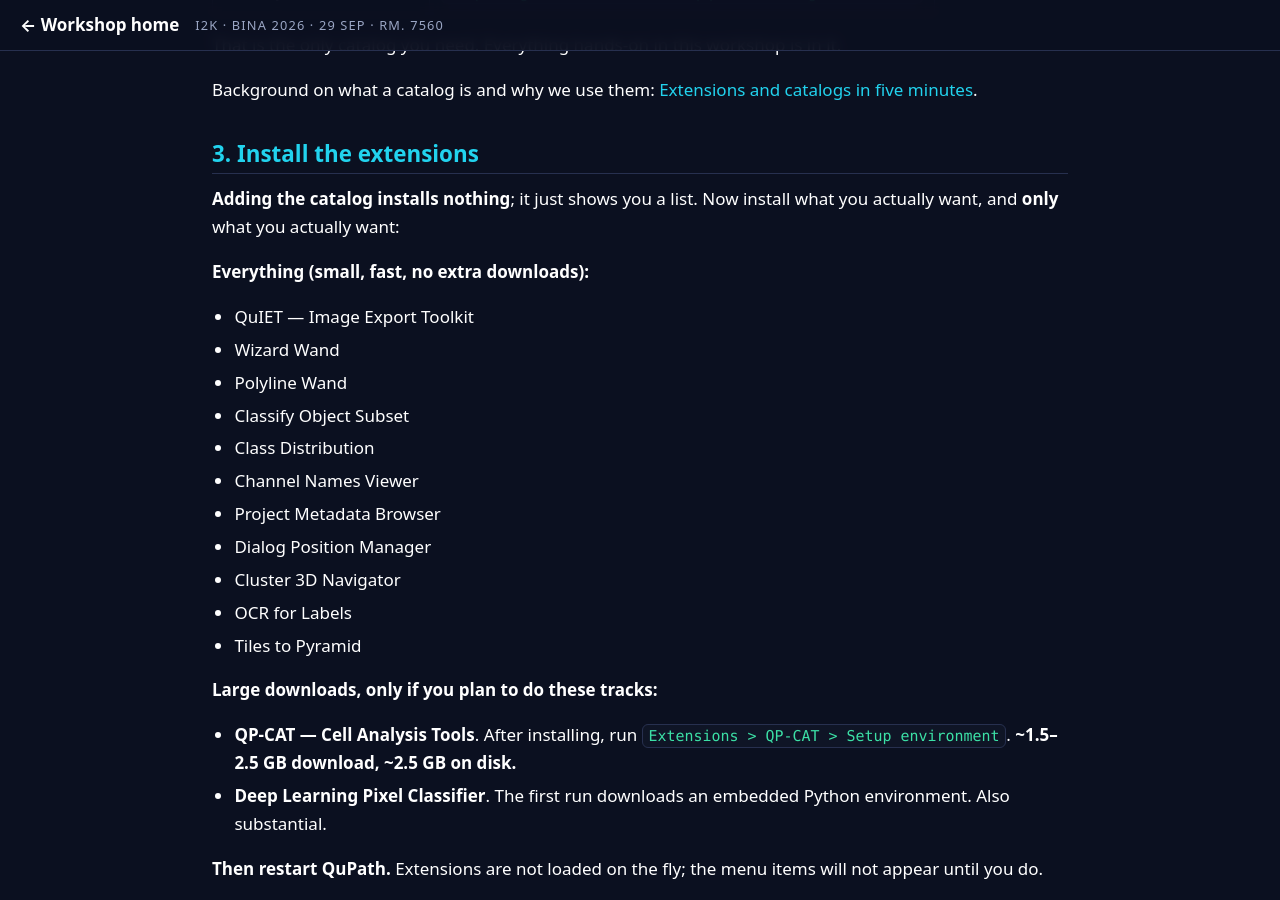
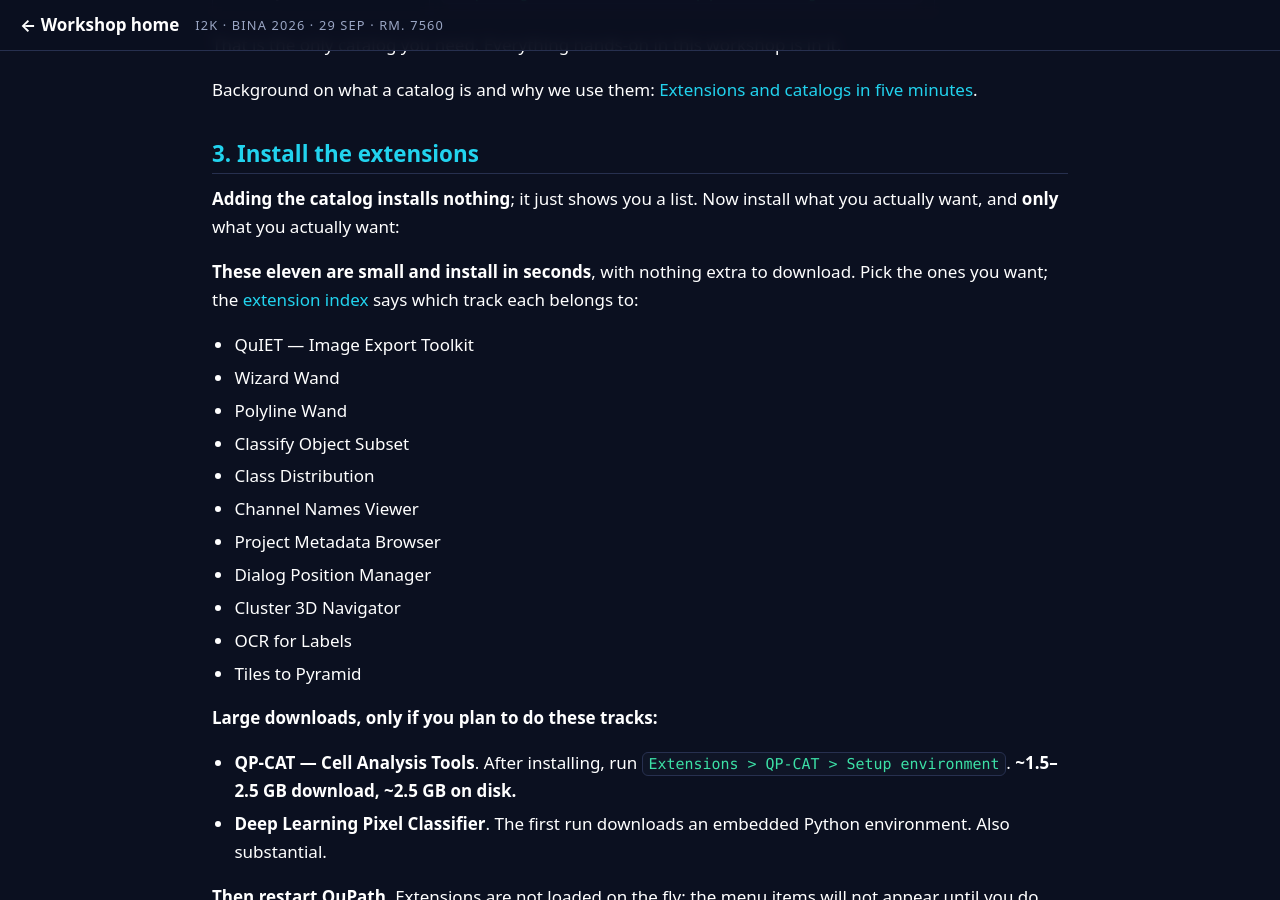
Before and after one commit to MichaelSNelson/BINA-I2K-2026-QuPath-Extensions, a Jekyll site: the page built from docs/setup.md, in a window 1280 px wide and 900 px high, scrolled down 1012 px. Built offline with Jekyll 4.4.1, drawn with Linux system fonts in a browser that asks for light colours.

Commit message:
Fix a contradictory label in the install step
The list was headed "Everything (small, fast, no extra downloads)"
directly under an instruction to install only what you want, so it read
as "install everything". It was describing the list, not prescribing it.
It now says these eleven are small and points at the extension index for
which track each belongs to.

Claude-Session: https://claude.ai/code/session_01KwiACUr5MacuDvqp74c96o

```diff
--- a/docs/setup.md
+++ b/docs/setup.md
@@ -46,7 +46,8 @@ Background on what a catalog is and why we use them:
 **Adding the catalog installs nothing**; it just shows you a list. Now install what you
 actually want, and **only** what you actually want:
 
-**Everything (small, fast, no extra downloads):**
+**These eleven are small and install in seconds**, with nothing extra to download. Pick the ones
+you want; the [extension index](extensions.md) says which track each belongs to:
 
 - QuIET — Image Export Toolkit
 - Wizard Wand
```
